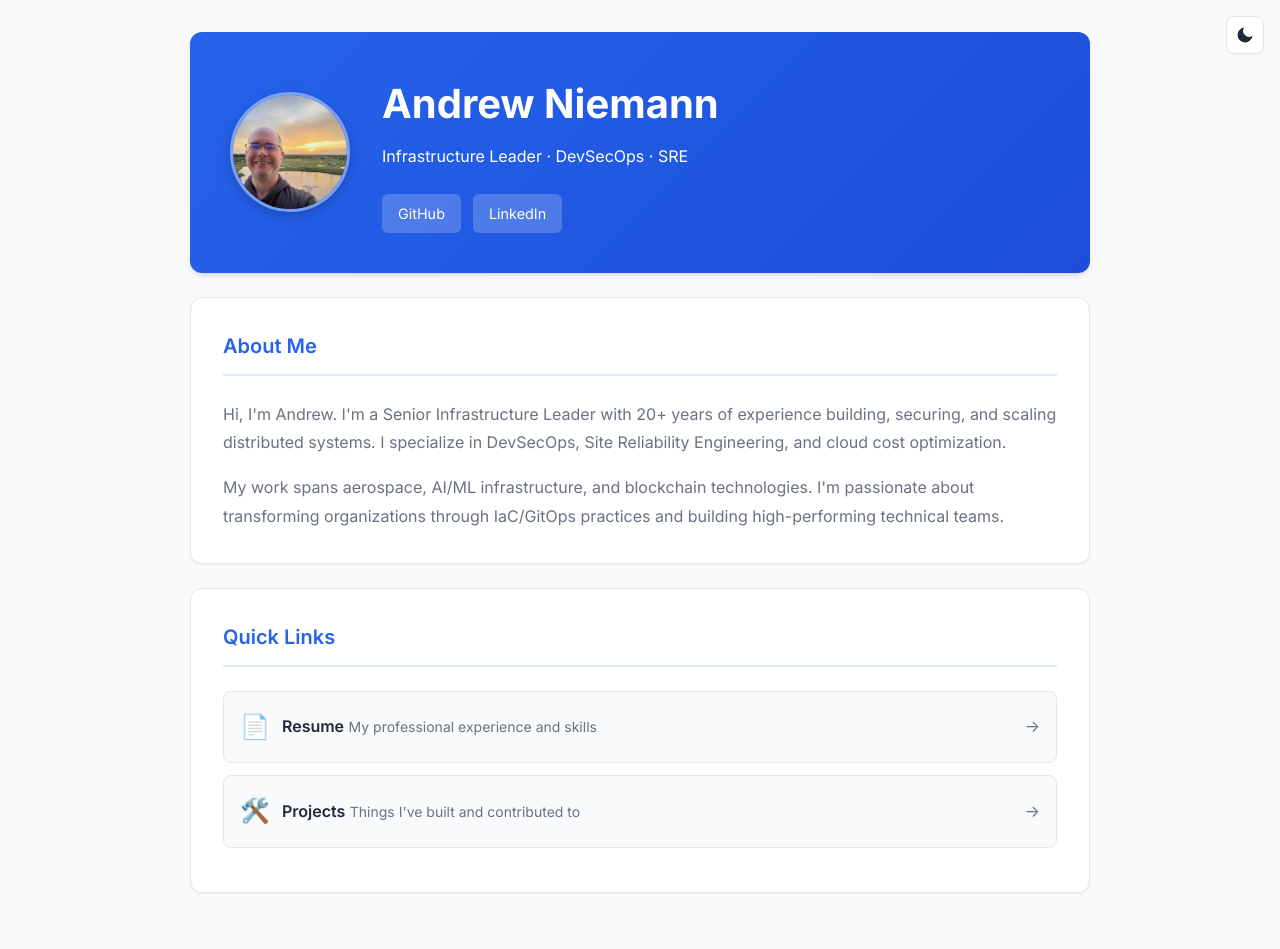
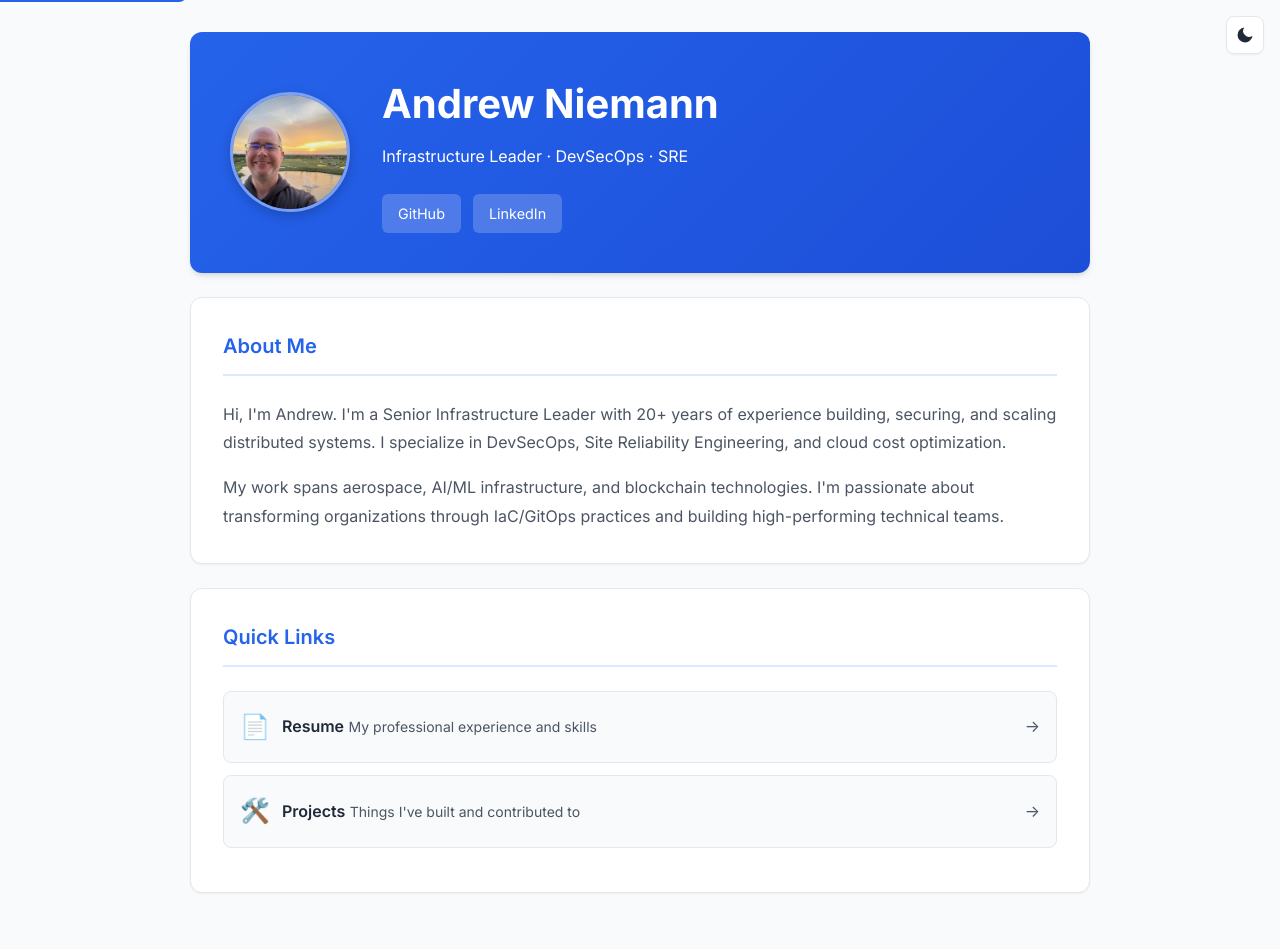
Before and after one commit to w0077h47/w0077h47.github.io, a Jekyll site: the page built from index.md, in a window 1280 px wide. Built offline with Jekyll 4.4.1, drawn with Linux system fonts in a browser that asks for light colours.

Commit message:
feat: add accessibility improvements
- Improve color contrast for secondary text (WCAG AA compliant)
- Add skip-to-content link for keyboard navigation
- Add visible focus indicators (:focus-visible)
- Respect prefers-reduced-motion for animations
- Update theme toggle aria-label dynamically for screen readers
- Wrap content in semantic <main> element
- Add aria-hidden to decorative SVG icons

Co-Authored-By: Claude Opus 4.5 <noreply@anthropic.com>

```diff
--- a/_layouts/default.html
+++ b/_layouts/default.html
@@ -13,15 +13,16 @@
       --primary-dark: #1d4ed8;
       --primary-light: #dbeafe;
       --text-primary: #1f2937;
-      --text-secondary: #6b7280;
+      --text-secondary: #4b5563;  /* Improved contrast: 7:1 ratio */
       --bg-body: #f9fafb;
       --bg-card: #ffffff;
       --border-color: #e5e7eb;
       --shadow-sm: 0 1px 2px 0 rgb(0 0 0 / 0.05);
       --shadow-md: 0 4px 6px -1px rgb(0 0 0 / 0.1), 0 2px 4px -2px rgb(0 0 0 / 0.1);
       --radius: 12px;
-      --link-color: #2563eb;
-      --link-hover: #1d4ed8;
+      --link-color: #1d4ed8;  /* Darker for better contrast */
+      --link-hover: #1e40af;
+      --focus-ring: #2563eb;
     }
 
     [data-theme="dark"] {
@@ -29,20 +30,59 @@
       --primary-dark: #3b82f6;
       --primary-light: #1e3a5f;
       --text-primary: #f3f4f6;
-      --text-secondary: #9ca3af;
+      --text-secondary: #d1d5db;  /* Improved contrast: 10:1 ratio */
       --bg-body: #111827;
       --bg-card: #1f2937;
       --border-color: #374151;
       --shadow-sm: 0 1px 2px 0 rgb(0 0 0 / 0.3);
       --shadow-md: 0 4px 6px -1px rgb(0 0 0 / 0.4), 0 2px 4px -2px rgb(0 0 0 / 0.3);
-      --link-color: #60a5fa;
-      --link-hover: #93c5fd;
+      --link-color: #93c5fd;  /* Lighter for better contrast */
+      --link-hover: #bfdbfe;
+      --focus-ring: #60a5fa;
     }
 
     * {
       margin: 0;
       padding: 0;
       box-sizing: border-box;
+    }
+
+    /* Skip link for keyboard users */
+    .skip-link {
+      position: absolute;
+      top: -40px;
+      left: 0;
+      background: var(--primary-color);
+      color: white;
+      padding: 0.5rem 1rem;
+      z-index: 200;
+      text-decoration: none;
+      border-radius: 0 0 8px 0;
+    }
+
+    .skip-link:focus {
+      top: 0;
+    }
+
+    /* Focus indicators for keyboard navigation */
+    *:focus {
+      outline: none;
+    }
+
+    *:focus-visible {
+      outline: 3px solid var(--focus-ring);
+      outline-offset: 2px;
+    }
+
+    /* Respect reduced motion preference */
+    @media (prefers-reduced-motion: reduce) {
+      *,
+      *::before,
+      *::after {
+        animation-duration: 0.01ms !important;
+        animation-iteration-count: 1 !important;
+        transition-duration: 0.01ms !important;
+      }
     }
 
     body {
@@ -555,14 +595,16 @@
   </style>
 </head>
 <body>
-  <button class="theme-toggle" onclick="toggleTheme()" aria-label="Toggle dark mode">
-    <svg class="sun-icon" xmlns="http://www.w3.org/2000/svg" viewBox="0 0 24 24"><path d="M12 17c-2.76 0-5-2.24-5-5s2.24-5 5-5 5 2.24 5 5-2.24 5-5 5zm0-12V2m0 20v-3m9-9h-3M5 12H2m15.36-5.64l-2.12 2.12M8.76 15.24l-2.12 2.12m0-10.72l2.12 2.12m6.48 6.48l2.12 2.12"/></svg>
-    <svg class="moon-icon" xmlns="http://www.w3.org/2000/svg" viewBox="0 0 24 24"><path d="M21 12.79A9 9 0 1111.21 3a7 7 0 009.79 9.79z"/></svg>
+  <a href="#main-content" class="skip-link">Skip to main content</a>
+
+  <button class="theme-toggle" onclick="toggleTheme()" aria-label="Switch to dark mode" id="theme-toggle">
+    <svg class="sun-icon" xmlns="http://www.w3.org/2000/svg" viewBox="0 0 24 24" aria-hidden="true"><path d="M12 17c-2.76 0-5-2.24-5-5s2.24-5 5-5 5 2.24 5 5-2.24 5-5 5zm0-12V2m0 20v-3m9-9h-3M5 12H2m15.36-5.64l-2.12 2.12M8.76 15.24l-2.12 2.12m0-10.72l2.12 2.12m6.48 6.48l2.12 2.12"/></svg>
+    <svg class="moon-icon" xmlns="http://www.w3.org/2000/svg" viewBox="0 0 24 24" aria-hidden="true"><path d="M21 12.79A9 9 0 1111.21 3a7 7 0 009.79 9.79z"/></svg>
   </button>
 
-  <div class="site-container">
+  <main id="main-content" class="site-container">
     {{ content }}
-  </div>
+  </main>
 
   <script>
     // Check for saved theme preference or use system preference
@@ -575,6 +617,13 @@
     function setTheme(theme) {
       document.documentElement.setAttribute('data-theme', theme);
       localStorage.setItem('theme', theme);
+      // Update aria-label for screen readers
+      const toggle = document.getElementById('theme-toggle');
+      if (toggle) {
+        toggle.setAttribute('aria-label',
+          theme === 'dark' ? 'Switch to light mode' : 'Switch to dark mode'
+        );
+      }
     }
 
     function toggleTheme() {
```
